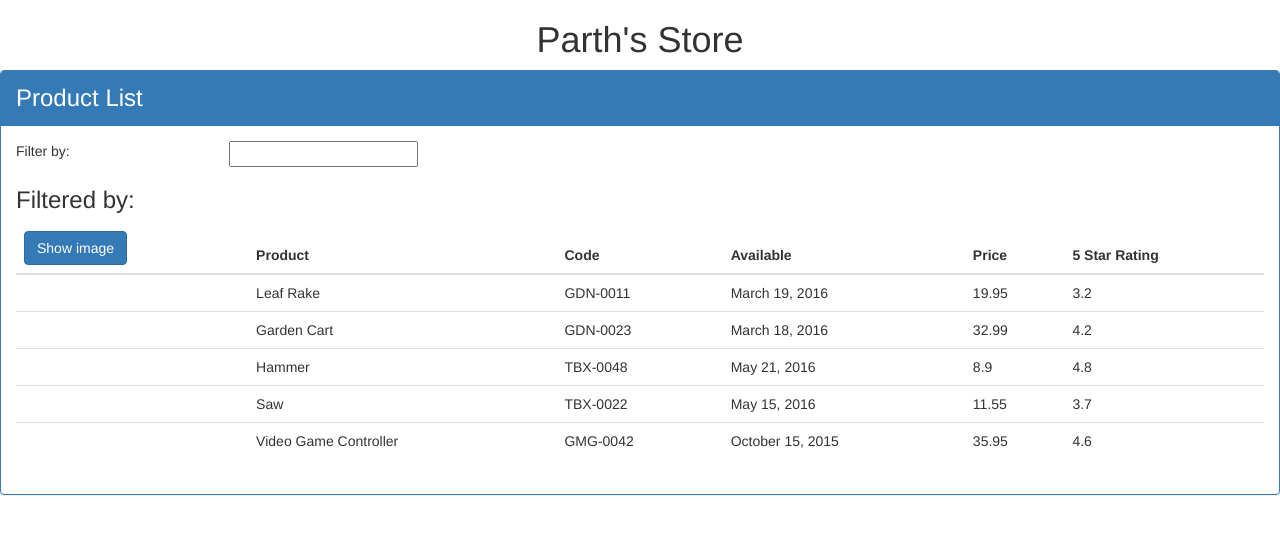
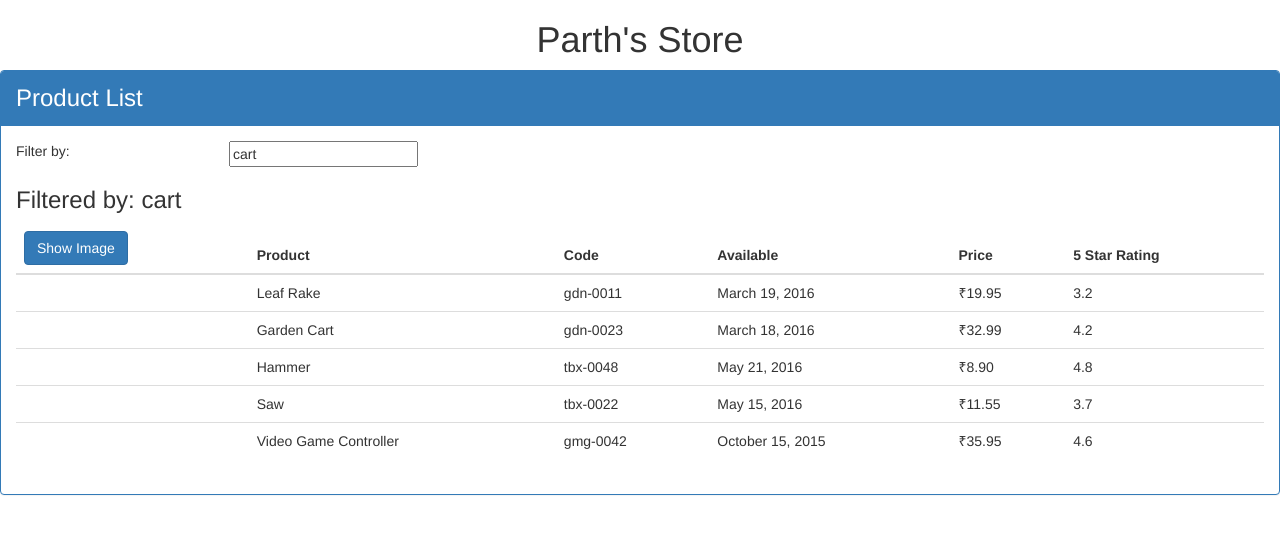
Before and after one commit to parthgandhi161/pmc-Angular-GettingStarted-course, an Angular app: page / in a window 1280 px wide. Shown: the top 534 px of the page. Built offline with nearby package versions, Linux system fonts and the light colour scheme.

Commit message:
Module 5

```diff
--- a/src/app/app.module.ts
+++ b/src/app/app.module.ts
@@ -1,12 +1,13 @@
 import { BrowserModule } from "@angular/platform-browser";
 import { NgModule } from "@angular/core";
+import { FormsModule } from "@angular/forms";
 
 import { AppComponent } from "./app.component";
 import { ProductListComponent } from "./products/product-list.component";
 
 @NgModule({
   declarations: [AppComponent, ProductListComponent],
-  imports: [BrowserModule],
+  imports: [BrowserModule,FormsModule],
   providers: [],
   bootstrap: [AppComponent],
 })
--- a/src/app/products/product-list.component.html
+++ b/src/app/products/product-list.component.html
@@ -4,12 +4,12 @@
     <div class="row">
       <div class="col-md-2">Filter by:</div>
       <div class="col-md-4">
-        <input type="text" />
+        <input type="text" [(ngModel)]="listFilter" />
       </div>
     </div>
     <div class="row">
       <div class="col-md-6">
-        <h3>Filtered by:</h3>
+        <h3>Filtered by: {{ listFilter }}</h3>
       </div>
     </div>
     <div class="table-responsive">
@@ -17,7 +17,9 @@
         <thead>
           <tr>
             <th>
-              <button class="btn btn-primary">Show image</button>
+              <button class="btn btn-primary" (click)="toggleImage()">
+                {{ showImage ? "Hide" : "Show" }} Image
+              </button>
             </th>
             <th>Product</th>
             <th>Code</th>
@@ -28,13 +30,21 @@
         </thead>
         <tbody>
           <tr *ngFor="let product of products">
-            <td></td>
+            <td>
+              <img
+                *ngIf="showImage"
+                [src]="product.imageUrl"
+                [title]="product.productName"
+                [style.width.px]="imageWidth"
+                [style.margin.px]="imageMargin"
+              />
+            </td>
             <td>
               {{ product.productName }}
             </td>
-            <td>{{ product.productCode }}</td>
+            <td>{{ product.productCode | lowercase }}</td>
             <td>{{ product.releaseDate }}</td>
-            <td>{{ product.price }}</td>
+            <td>{{ product.price | currency: "INR":true:"1.2-2" }}</td>
             <td>{{ product.starRating }}</td>
           </tr>
         </tbody>
--- a/src/app/products/product-list.component.ts
+++ b/src/app/products/product-list.component.ts
@@ -6,6 +6,10 @@
 })
 export class ProductListComponent {
   pageTitle: string = "Product List";
+  imageWidth: number = 50;
+  imageMargin: number = 2;
+  showImage: boolean = false;
+  listFilter: string = "cart";
   products: any[] = [
     {
       productId: 1,
@@ -63,4 +67,8 @@
         "http://openclipart.org/image/300px/svg_to_png/120337/xbox-controller_01.png",
     },
   ];
+
+  toggleImage(): void {
+    this.showImage = !this.showImage;
+  }
 }
```
